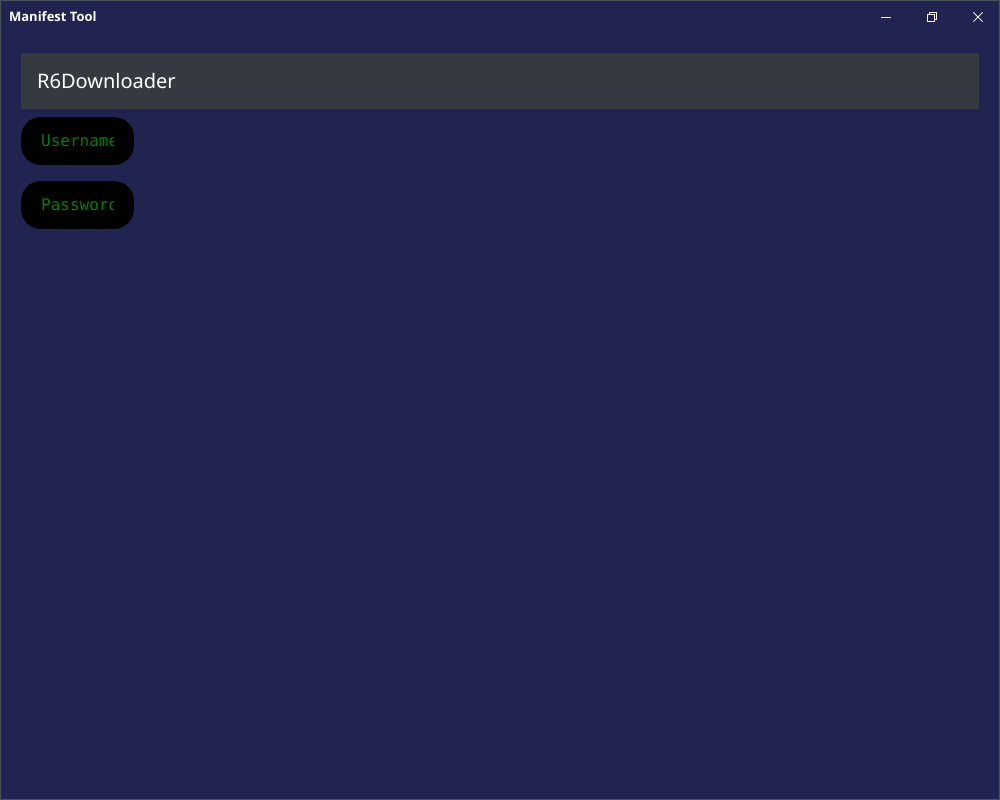
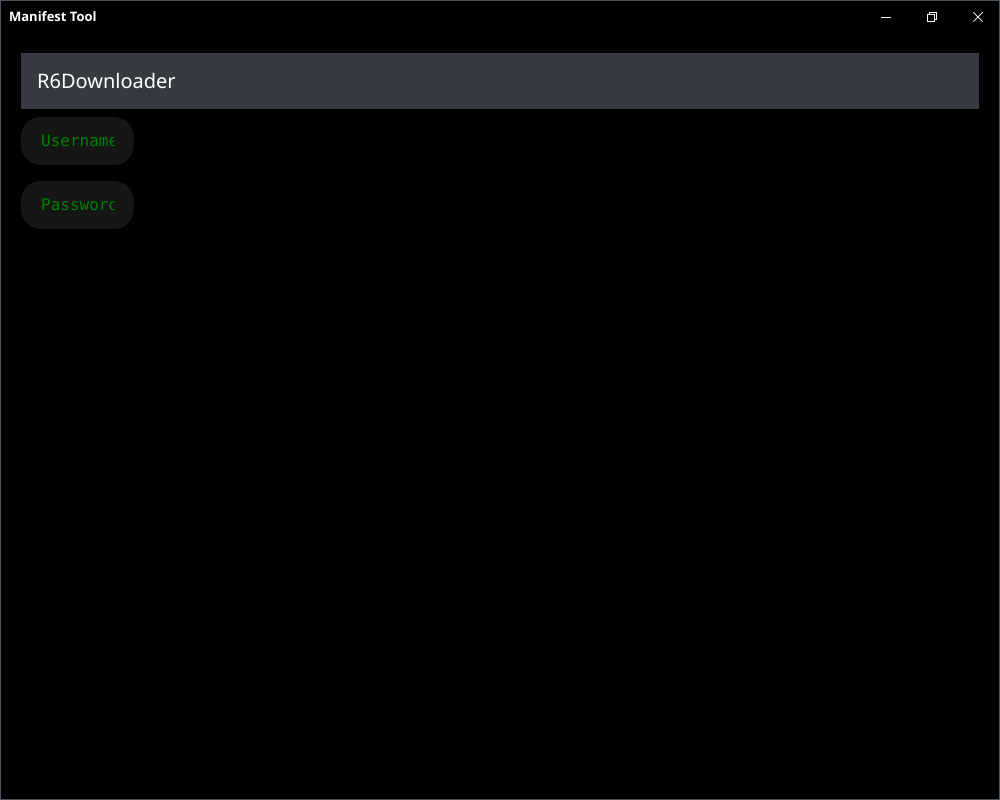
Before and after one commit to Ancientkingg/ManifestToolElectronUI, an Electron app: page mainWindow.html in a window 1000 px wide. Drawn offline with nearby package versions, Linux system fonts and the light colour scheme; no server answers.

Commit message:
Update style.css

```diff
--- a/style.css
+++ b/style.css
@@ -18,7 +18,7 @@ html, body {height: 100%; margin: 0;}
 
 #downloadmenu {
   font-family: "Segoe UI", sans-serif;
-  background: #212450;
+  background: #000000;
   color: #FFF;
 }
 
@@ -203,7 +203,7 @@ input[type=text] {
   border-radius: 20px;
   /* background: rgb(76,255,0);
   background: linear-gradient(90deg, rgba(76,255,0,1) 0%, rgba(0,212,255,1) 100%); */
-  background: black;
+  background: rgb(22, 22, 22);
   transition: width 800ms;
   outline: none;
   color: green;
```
